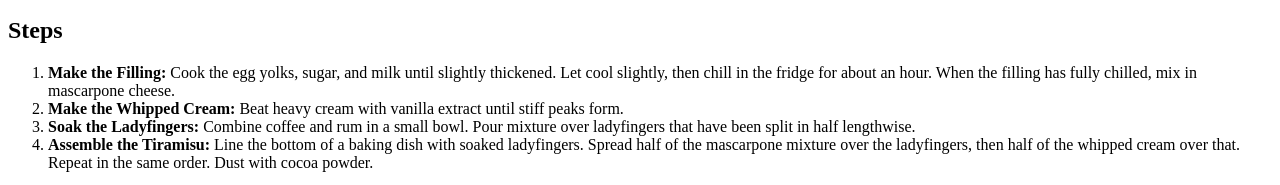
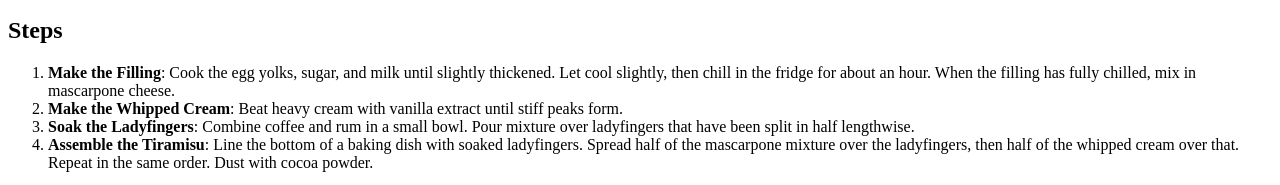
Before and after one commit to 62koen/odin-recipes, a plain HTML site: page recipes/tiramisu.html in a window 1280 px wide. Shown: the part 827-1012 px from the top of the page. Drawn offline with Linux system fonts and the light colour scheme.

Commit message:
Correct typo - colons in steps is outside of <strong> now

```diff
--- a/recipes/tiramisu.html
+++ b/recipes/tiramisu.html
@@ -22,10 +22,10 @@
         </ul>
         <h2>Steps</h2>
         <ol>
-            <li><strong>Make the Filling:</strong> Cook the egg yolks, sugar, and milk until slightly thickened. Let cool slightly, then chill in the fridge for about an hour. When the filling has fully chilled, mix in mascarpone cheese.</li>
-            <li><strong>Make the Whipped Cream:</strong> Beat heavy cream with vanilla extract until stiff peaks form.</li>
-            <li><strong>Soak the Ladyfingers:</strong> Combine coffee and rum in a small bowl. Pour mixture over ladyfingers that have been split in half lengthwise.</li>
-            <li><strong>Assemble the Tiramisu:</strong> Line the bottom of a baking dish with soaked ladyfingers. Spread half of the mascarpone mixture over the ladyfingers, then half of the whipped cream over that. Repeat in the same order. Dust with cocoa powder.</li>
+            <li><strong>Make the Filling</strong>: Cook the egg yolks, sugar, and milk until slightly thickened. Let cool slightly, then chill in the fridge for about an hour. When the filling has fully chilled, mix in mascarpone cheese.</li>
+            <li><strong>Make the Whipped Cream</strong>: Beat heavy cream with vanilla extract until stiff peaks form.</li>
+            <li><strong>Soak the Ladyfingers</strong>: Combine coffee and rum in a small bowl. Pour mixture over ladyfingers that have been split in half lengthwise.</li>
+            <li><strong>Assemble the Tiramisu</strong>: Line the bottom of a baking dish with soaked ladyfingers. Spread half of the mascarpone mixture over the ladyfingers, then half of the whipped cream over that. Repeat in the same order. Dust with cocoa powder.</li>
         </ol>
     </body>
 
```
